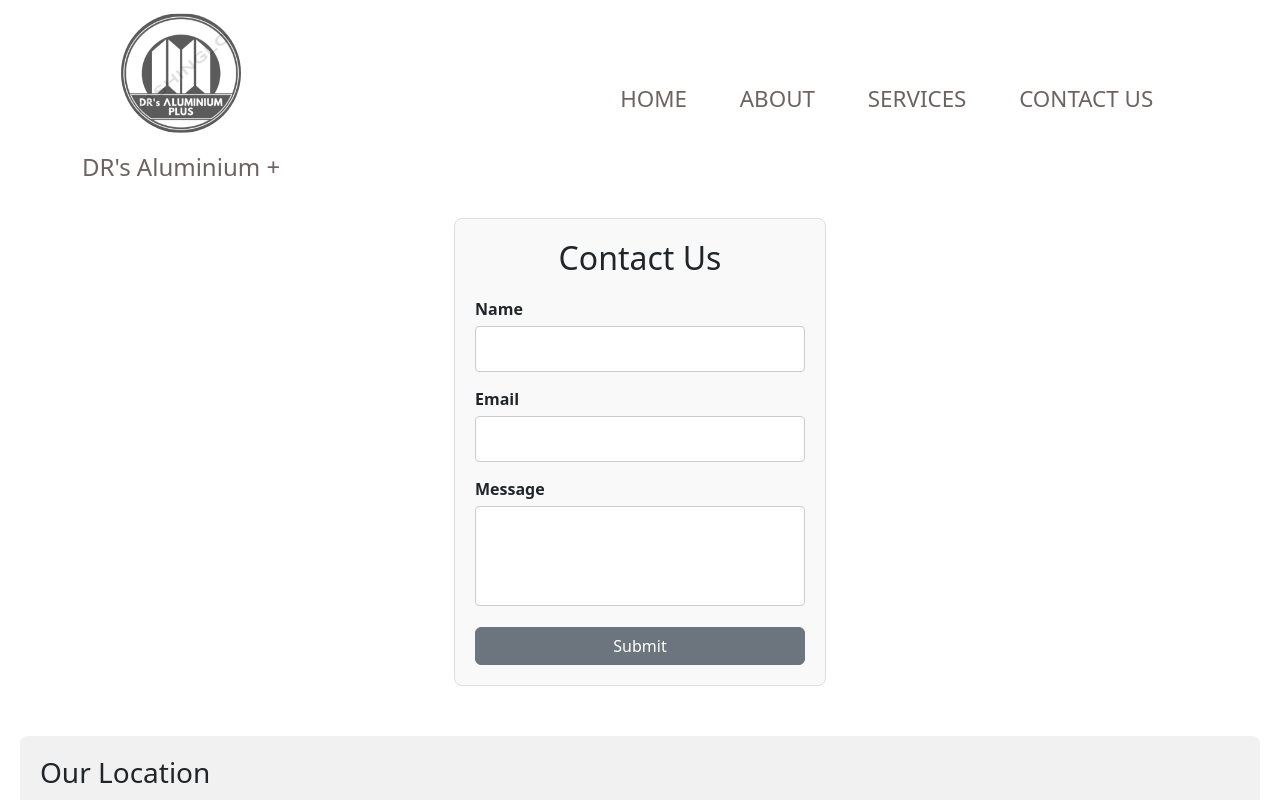
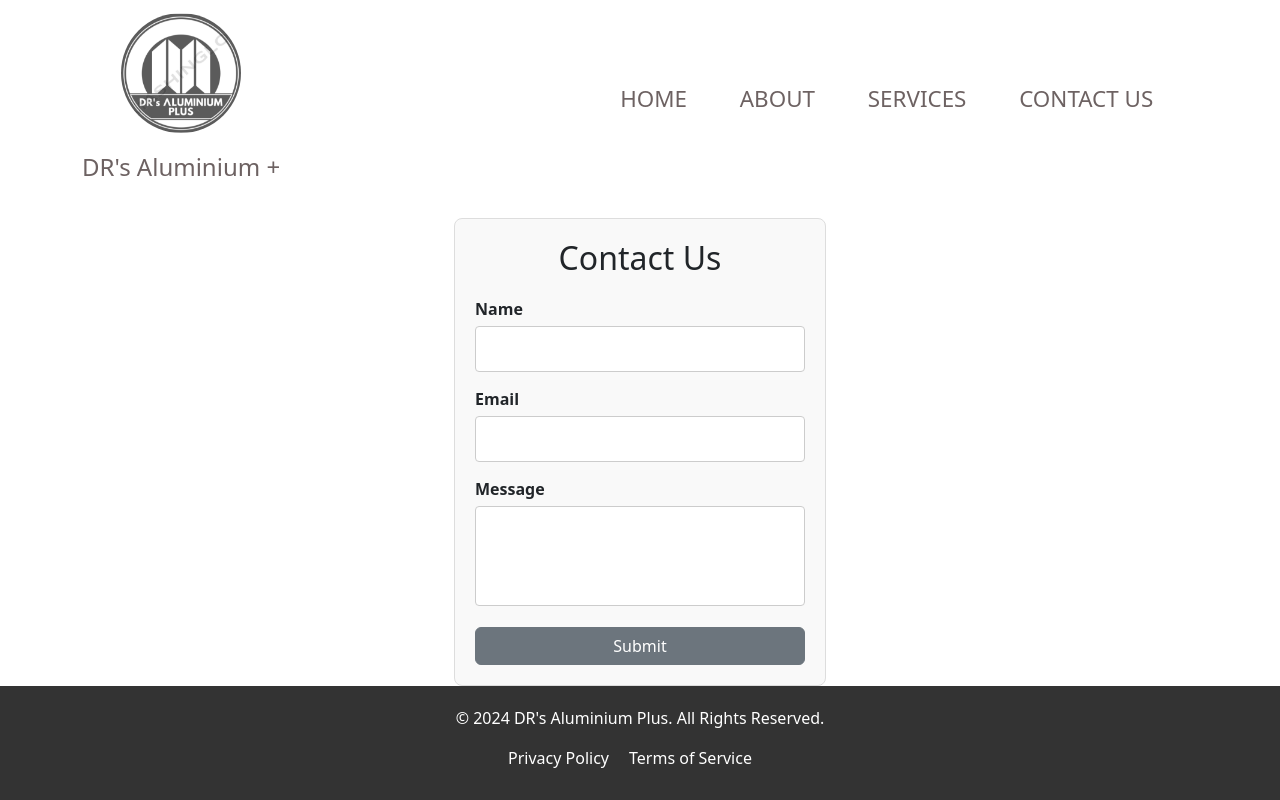
Before and after one commit to xolandaliso/react-app, a React (Create React App) app: page /contact in a window 1280 px wide. Shown: the top 800 px of the page. Built offline with nearby package versions, Linux system fonts and the light colour scheme.

Commit message:
changes for sure

```diff
--- /dev/null
+++ b/src/components/footer.css
@@ -0,0 +1,40 @@
+.footer {
+    background-color: #333;
+    color: white;
+    text-align: center;
+    padding: 20px;
+    position: fixed;
+    left: 0;
+    bottom: 0;
+    width: 100%;
+    margin-top: 100px;
+  }
+
+  .footer .footer-links {
+    list-style: none;
+    padding: 0;
+    margin-top: 5px;
+    margin-bottom: 10px;
+
+
+  }
+
+  .footer .footer-links li {
+    display: inline;
+    margin-right: 20px;
+    margin-top: 5px;
+    margin-bottom: 10px;
+  }
+
+  .footer .footer-links li a {
+    color: white;
+    text-decoration: none;
+    margin-top: 5px;
+    margin-bottom: 10px;
+  }
+
+  .footer .footer-links li a:hover {
+    text-decoration: underline;
+    margin-top: 5px;
+    margin-bottom: 10px;
+  }
--- a/src/components/footer.js
+++ b/src/components/footer.js
@@ -0,0 +1,18 @@
+import React from 'react';
+import './footer.css';  // If you want to add some custom styling
+
+const Footer = () => {
+  return (
+    <footer className="footer">
+      <div className="footer-content">
+        <p>&copy; 2024 DR's Aluminium Plus. All Rights Reserved.</p>
+        <ul className="footer-links">
+          <li><a href="/privacy-policy">Privacy Policy</a></li>
+          <li><a href="/terms-of-service">Terms of Service</a></li>
+        </ul>
+      </div>
+    </footer>
+  );
+};
+
+export default Footer;
--- a/src/components/layout.js
+++ b/src/components/layout.js
@@ -1,6 +1,7 @@
 import React from 'react';
 import { Outlet } from 'react-router-dom';
 import Navbar from './navbar';
+import Footer from './footer';
 
 const Layout = () => {
   return (
@@ -9,6 +10,7 @@ const Layout = () => {
       <div>
         <Outlet />
       </div>
+       <Footer />  /*Footer will be displayed at the bottom of every page*/
     </>
   );
 };
--- a/src/components/navbar.js
+++ b/src/components/navbar.js
@@ -43,9 +43,9 @@ function Navbar() {
           </Link>
         </li>
         <li className="nav-item">
-          <a className="nav-link enlarged-link" href="#services">
+          <Link className="nav-link enlarged-link" to="/services">
             SERVICES
-          </a>
+          </Link>
         </li>
         <li className="nav-item">
           <Link className="nav-link enlarged-link" to="/contact">
```
Also changed, not shown: src/components/css/services.css (added, +89 -0 lines).
